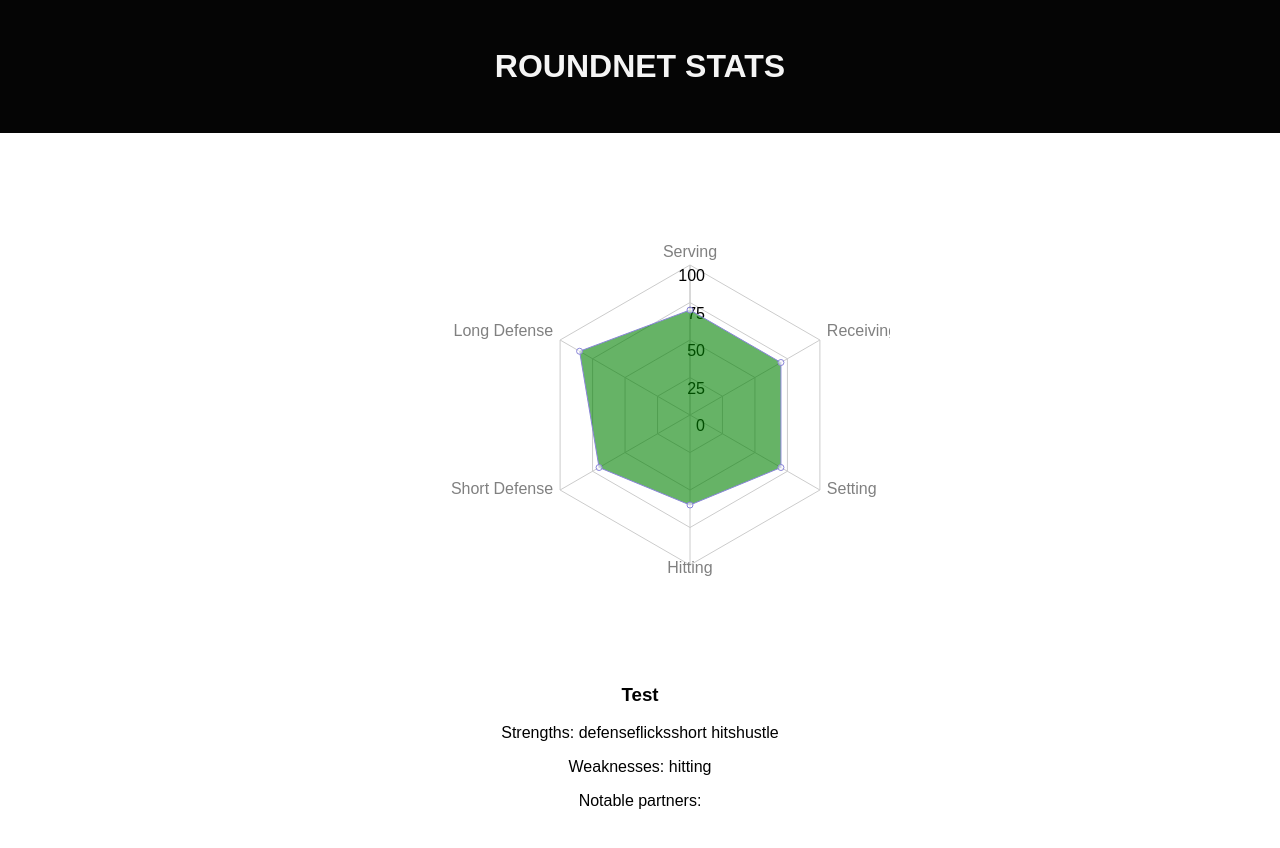
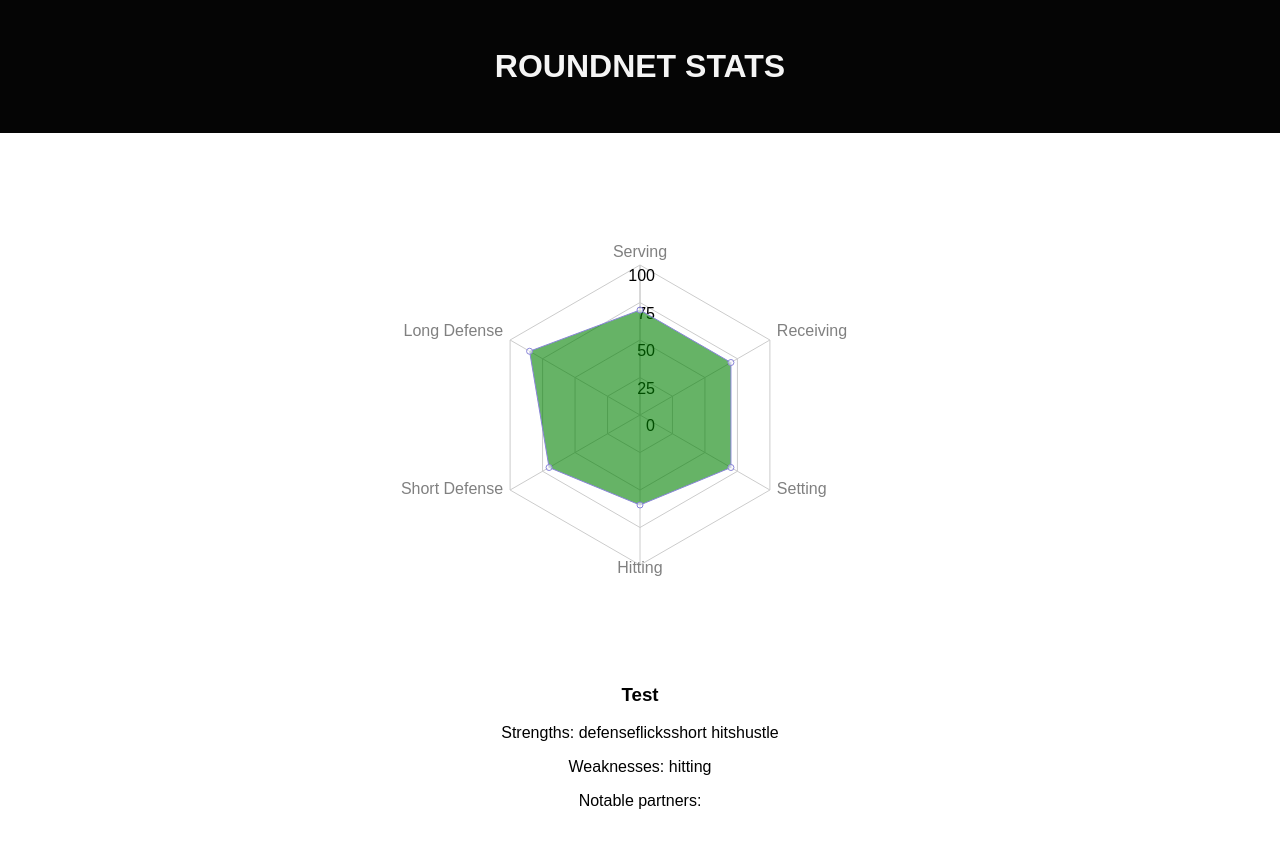
Before and after one commit to priegelsdev/roundnet-stats, a React (Vite) app: page / in a window 1280 px wide. Both pictures are taken after a click on the element "Test". Shown: the top 848 px of the page. Built offline with nearby package versions, Linux system fonts and the light colour scheme; a web font is replaced by a local one.

Commit message:
center chart

```diff
--- a/src/Player.jsx
+++ b/src/Player.jsx
@@ -15,7 +15,7 @@ export default function Player(props) {
 
     <div className="card-container" data-player={props.id}>
 
-      <RadarChart cx={300} cy={250} outerRadius={150} width={500} height={500} data={data}>
+      <RadarChart cx={250} cy={250} outerRadius={150} width={500} height={500} data={data}>
         <PolarGrid />
         <PolarAngleAxis dataKey="stat" />
         <PolarRadiusAxis
```
